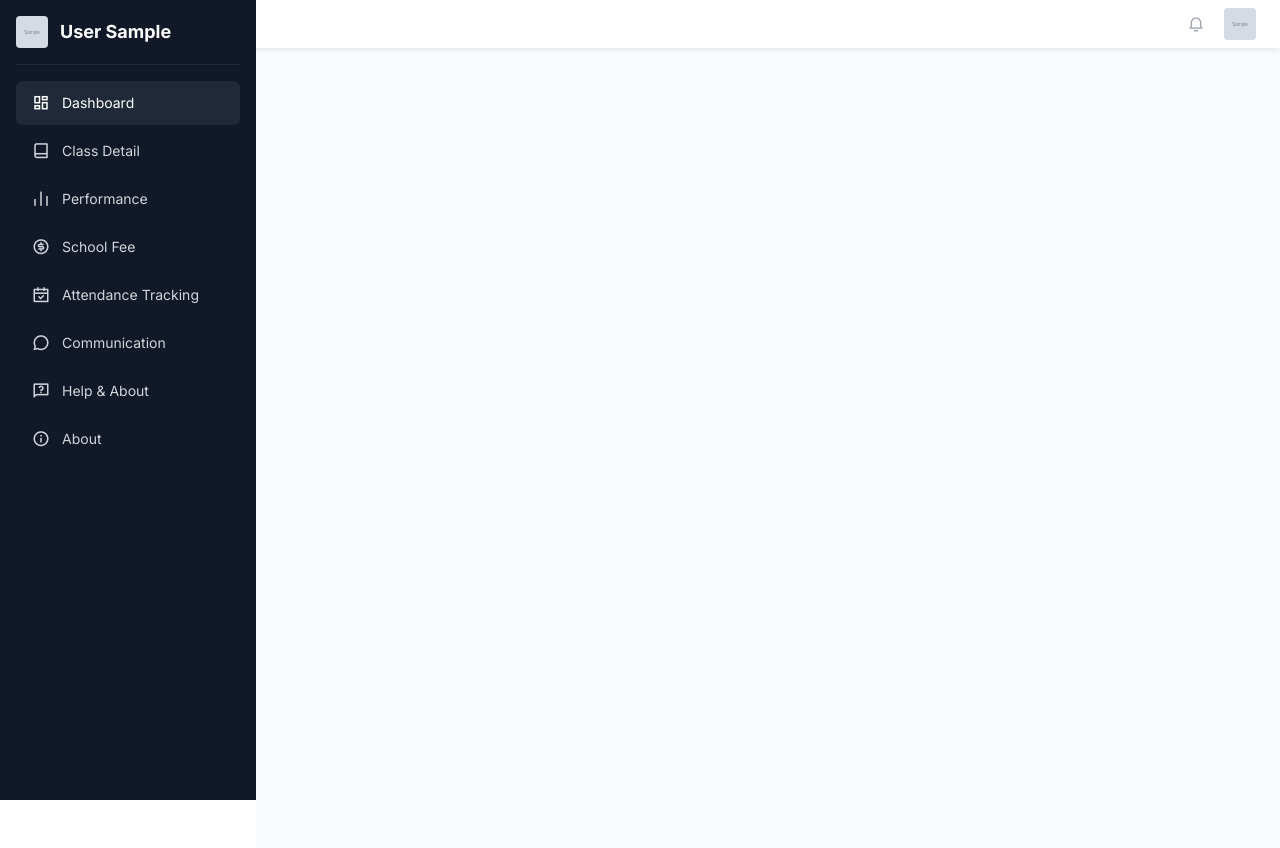
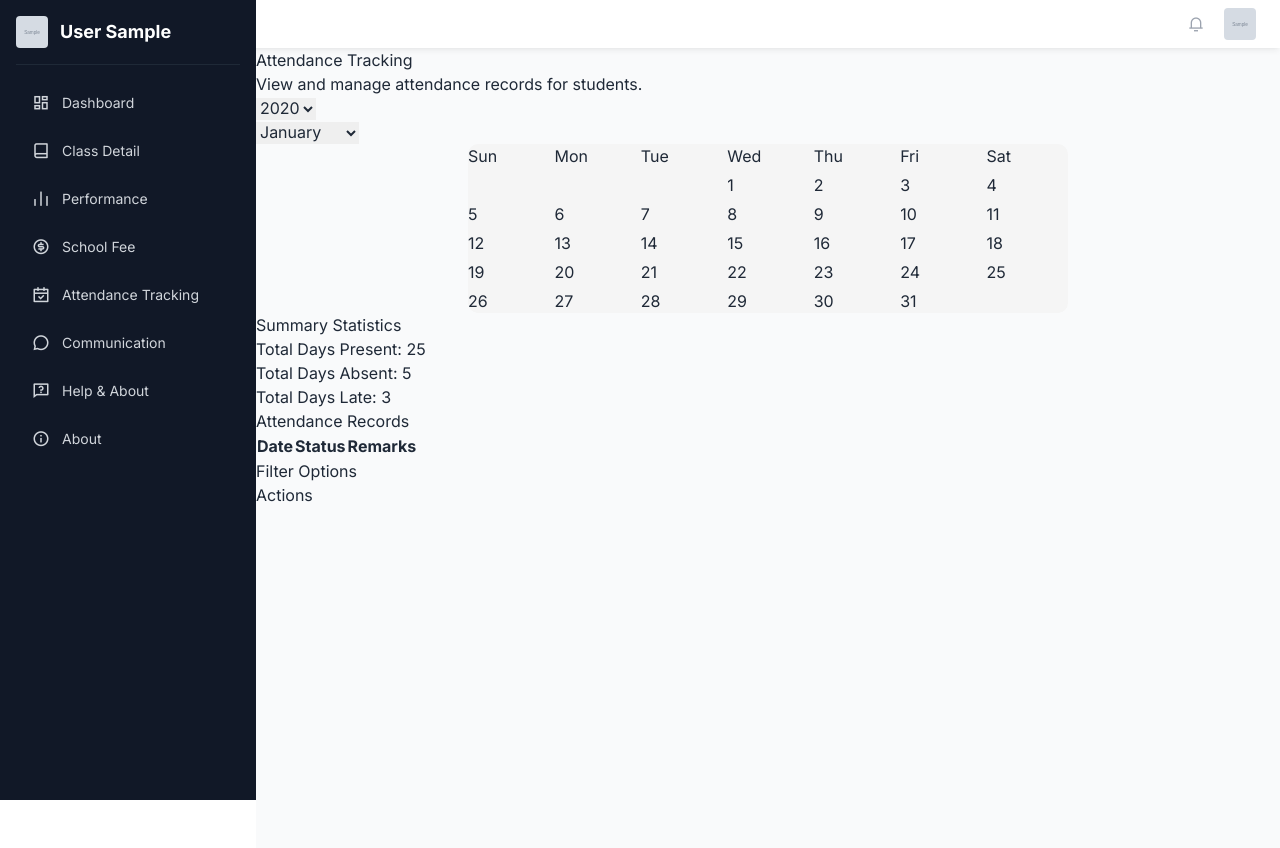
Before and after one commit to abdulrahmon2384/school_webapp, a Flask app: page /student/attendance in a window 1280 px wide. Run offline with Flask 3, Linux system fonts and the light colour scheme; a user stored in the database is signed in; tables that the repository leaves empty hold one stand-in row (values such as "Sample post"); grey boxes marked "Sample" are stand-in pictures; grey boxes labelled with a size stand in for pictures from a placeholder-image service; lists and menus that the app fills with data are empty; some libraries are stand-ins or nearby versions.

Commit message:
attendance page structure and backend done

```diff
--- a/schoolsite/app/functions/student_functions.py
+++ b/schoolsite/app/functions/student_functions.py
@@ -184,7 +184,7 @@
 
 
 def fetch_class_details(classid: str) -> tuple:
-	class_records = Class.query.filter_by(id=classid).all()[0]
+	class_records = Class.query.filter_by(id=classid).first()
 	class_details_dict = convert_class_records_to_dict(class_records)
 	teacher_about = class_records.teacher.about()
 	return class_details_dict, teacher_about
@@ -209,7 +209,7 @@
 			    (fullname, gender, round(percentage, 1)))
 
 		if len(grouped_data) == 1:
-			result[grouped_data.keys()[0]] = max(grouped_data)
+			result = grouped_data
 			return result
 
 		result['Male'] = max(grouped_data['Male'])
--- a/schoolsite/app/routes/student.py
+++ b/schoolsite/app/routes/student.py
@@ -8,6 +8,7 @@
 student_bp = Blueprint('student', __name__)
 
 school_name = "School Name"
+terms = 'third term'
 number_of_event = 3
 number_of_annoucement = 1
 table_row = 7
@@ -20,44 +21,55 @@
 @student_bp.route('/student/dashboard', methods=['GET'])
 @login_required
 def dashboard():
+	page = "Dashboard"
 	student_results = fetch_student_result(current_user.username)
 	result = columns(student_results, ['year', 'term', 'result_type'])
 	events = fetch_latest_events(number_of_event)
 	announcements = fetch_latest_announcements(number_of_annoucement)
-	res = get_total_marks(class_id=current_user.class_id, term='first term')
 	return render_template("student/index.html",
 	                       events=events,
 	                       announcements=announcements,
 	                       current_user=current_user,
 	                       school_name=school_name,
 	                       results=result,
-	                       months=calendar.month_name,
-	                       res=res)
+	                       months=calendar.month_name)
 
 
 @student_bp.route('/student/attendance', methods=['GET'])
 @login_required
 def attendance():
-	return render_template("student/attendance.html")
+	page = 'Attendance Tracking'
+	student_results = fetch_student_result(current_user.username)
+	results = columns(student_results, ['year', 'term', 'result_type'])
+	return render_template("student/attendance.html",
+	                       results=results,
+	                       months=calendar.month_name)
 
 
 @student_bp.route('/student/class', methods=['GET'])
 @login_required
 def class_():
+	page = 'Class Detail'
 	class_details, teacher = fetch_class_details(current_user.class_id)
+	top_student = get_total_marks(class_id=current_user.class_id, term=terms)
+	user_scores = get_total_marks(student_username=current_user.username)
 	return render_template("student/class.html",
 	                       class_details=class_details,
 	                       teacher=teacher,
-	                       table_row=table_row)
+	                       table_row=table_row,
+	                       top_student=top_student,
+	                       user_scores=user_scores)
 
 
 @student_bp.route('/student/performance', methods=['GET'])
 @login_required
 def performance():
+	page = "Performance"
 	return render_template("student/performance.html")
 
 
 @student_bp.route('/student/fee', methods=['GET'])
 @login_required
 def fee():
+	page = "Student Fee"
 	return render_template("student/fees.html")
--- a/schoolsite/app/static/js/script.js
+++ b/schoolsite/app/static/js/script.js
@@ -34,6 +34,8 @@
         }
     })
 })
+
+
 // end: Sidebar
 
 
--- /dev/null
+++ b/schoolsite/app/static/js/student/attendance.js
@@ -0,0 +1,102 @@
+let attendanceData = {}
+
+
+// Function to update attendance data based on selected year and month
+function updateAttendanceData() {
+	fetchAttendanceData(extractAttendanceStatus);
+	generateCalendar();
+}
+
+
+// Event listener for the year dropdown menu
+const yearSelect = document.getElementById("year-select");
+yearSelect.addEventListener("change", () => {
+	updateAttendanceData();
+});
+
+// Event listener for the month dropdown menu
+const monthSelect = document.getElementById("month-select");
+monthSelect.addEventListener("change", () => {
+	updateAttendanceData();
+});
+
+// Function to fetch attendance data from the server
+function fetchAttendanceData(dataProcessed) {
+	const year = yearSelect.value;
+	const month = monthSelect.value;
+	const user = document.getElementById('user-data').getAttribute('data-username');
+	const apiUrl = `/api/attendance?year=${year}&username=${user}&month=${month}`;
+
+	fetch(apiUrl)
+		.then(response => response.json())
+		.then(data => {
+			dataProcessed(data.attendance);
+			generateCalendar();
+		})
+		.catch(error => console.error('Error fetching data:', error));
+}
+
+// Function to extract morning_attendance and status
+function extractAttendanceStatus(apiData) {
+	attendanceData = {};
+	apiData.forEach(item => {
+		const date = item.morning_attendance;
+		const status = item.status;
+		attendanceData[date] = status;
+	});
+}
+
+
+
+
+
+// Function to generate calendar view for a specific month
+function generateCalendar() {
+const calendarElement = document.getElementById("calendar");
+const currentmonth = monthSelect.value;
+const currentYear = yearSelect.value;
+
+
+calendarElement.innerHTML = ""; // Clear previous calendar
+const daysInMonth = new Date(currentYear, currentmonth, 0).getDate();
+const firstDay = new Date(currentYear, currentmonth - 1, 1).getDay(); // Day of the week of the first day
+
+// Create header row for days of the week
+const daysOfWeek = ["Sun", "Mon", "Tue", "Wed", "Thu", "Fri", "Sat"];
+for (let day of daysOfWeek) {
+  const dayElement = document.createElement("div");
+  dayElement.classList.add("calendar-header");
+  dayElement.textContent = day;
+  calendarElement.appendChild(dayElement);
+}
+
+// Fill in empty cells before the first day of the month
+for (let i = 0; i < firstDay; i++) {
+  const emptyCell = document.createElement("div");
+  emptyCell.classList.add("calendar-day", "empty");
+  calendarElement.appendChild(emptyCell);
+}
+
+// Fill in days of the month
+for (let i = 1; i <= daysInMonth; i++) {
+  const date = `${currentYear}-${currentmonth.toString().padStart(2, "0")}-${i.toString().padStart(2, "0")}`;
+  const dayElement = document.createElement("div");
+  dayElement.classList.add("calendar-day");
+
+  if (attendanceData[date]) {
+	dayElement.classList.add(attendanceData[date]);
+  }
+
+  dayElement.textContent = i;
+  calendarElement.appendChild(dayElement);
+}
+}
+
+
+
+
+function updatePerformance() {
+	updateAttendanceData();
+}
+
+window.onload = updatePerformance;
--- a/schoolsite/app/templates/student/attendance.html
+++ b/schoolsite/app/templates/student/attendance.html
@@ -12,7 +12,127 @@
 {% include "student/navbar.html" %}
 {% endblock %}
 
+{% block style %}
+   <style>
+   .calendar {
+	 display: grid;
+	 grid-template-columns: repeat(7, 1fr);
+	 gap: 5px;
+	 width: 90%; /* Adjust as needed */
+	 max-width: 600px; /* Adjust maximum width */
+	 margin: 0 auto; /* Center horizontally */
+	 border-radius: 10px; /* Curvature */
+	 background-color: #f5f5f5; /* Background color */
+   }
 
-{% block block %}
+   .day {
+	 width: 100%; /* Occupy full width of grid cell */
+	 padding-top: 100%; /* Maintain aspect ratio for square shape */
+	 border-radius: 50%;
+	 text-align: center;
+	 line-height: 1; /* Reset line height */
+	 font-size: 1rem; /* Adjust font size */
+	 background-color: #fff; /* Initial background color */
+	 transition: background-color 0.3s ease; /* Smooth transition for background color */
+	 display: flex;
+	 align-items: center;
+	 justify-content: center;
+   }
 
+   /* Hover effect */
+   .day:hover {
+	 background-color: #e0e0e0; /* Adjust to desired color */
+   }
+
+   /* Press effect */
+   .day:active {
+	 transform: scale(0.95); /* Slight scale down on press */
+   }
+
+   .present {
+	 background-color: #4CAF50; /* Green color for present */
+   }
+
+   .absent {
+	 background-color: #FF5733; /* Red color for absent */
+   }
+   </style>
 {% endblock %}
+
+{% block content %}
+	<!-- Page Content -->
+	<div class="container" id="user-data" data-username="{{ current_user.username }}">
+
+		<h3>Attendance Tracking</h3>
+		<p>View and manage attendance records for students.</p>
+
+		<!-- Calendar View -->
+		<div >
+			<div>
+				<div>
+					<select id="year-select" class="filterSelect">
+						{% if results.get('year') %}
+							{% for year in results.get('year') %}
+								<option value="{{ year }}">{{ year }}</option>
+							{% endfor %}
+						{% endif %}
+					</select>
+				</div>
+				<div>
+				  <select id="month-select" class="filterSelect">
+					  {% for month in months[1:] %}
+						  <option value="{{ loop.index }}">{{ month }}</option>
+					  {% endfor %}
+				  </select>
+				</div>
+			</div>
+			<div class="calendar" id="calendar"></div>
+		</div>
+
+		<!-- Summary Statistics -->
+		<div class="summary">
+			<h2>Summary Statistics</h2>
+			<p>Total Days Present: <span id="days-present">25</span></p>
+			<p>Total Days Absent: <span id="days-absent">5</span></p>
+			<p>Total Days Late: <span id="days-late">3</span></p>
+			<!-- Add percentage breakdown if needed -->
+		</div>
+
+		<!-- Detailed Attendance List -->
+		<div class="attendance-list">
+			<h2>Attendance Records</h2>
+			<table>
+				<thead>
+					<tr>
+						<th>Date</th>
+						<th>Status</th>
+						<th>Remarks</th>
+						<!-- Add more columns if needed -->
+					</tr>
+				</thead>
+				<tbody>
+					<!-- Attendance records dynamically populated here -->
+					<!-- Example: <tr><td>2024-03-14</td><td>Present</td><td></td></tr> -->
+				</tbody>
+			</table>
+		</div>
+
+		<!-- Filtering Options -->
+		<div class="filters">
+			<h2>Filter Options</h2>
+			<!-- Add filtering controls here, such as date range selector, status filter, etc. -->
+			<!-- Example: <input type="date" id="start-date"><input type="date" id="end-date"> -->
+		</div>
+
+		<!-- Actions and Interactions -->
+		<div class="actions">
+			<h2>Actions</h2>
+			<!-- Add actions for marking attendance, requesting corrections, etc. -->
+			<!-- Example: <button id="mark-attendance">Mark Attendance</button> -->
+		</div>
+	</div>
+{% endblock %}
+
+{% block script %}
+		  <script src="{{ url_for('static', filename='js/student/attendance.js') }}"></script>
+{% endblock %}
--- a/schoolsite/app/templates/student/slicebar.html
+++ b/schoolsite/app/templates/student/slicebar.html
@@ -10,50 +10,50 @@
 		<span class="text-lg font-bold text-white ml-3">{{ current_user }}</span>
 	</a>
 	<ul class="mt-4">
-		<li class="mb-1 group active">
+		<li class="mb-1 group {{ 'active' if page == 'Dashboard' else '' }}">
 			<a href="/student/dashboard" class="flex items-center py-2 px-4 text-gray-300 hover:bg-gray-950 hover:text-gray-100 rounded-md group-[.active]:bg-gray-800 group-[.active]:text-white group-[.selected]:bg-gray-950 group-[.selected]:text-gray-100">
 				<i class="ri-dashboard-line mr-3 text-lg"></i>
 				<span class="text-sm">Dashboard</span>
 			</a>
 		</li>
-		<li class="mb-1 group ">
+		<li class="mb-1 group {{ 'active' if page == 'Class Detail' else '' }}">
 			<a href="/student/class" class="flex items-center py-2 px-4 text-gray-300 hover:bg-gray-950 hover:text-gray-100 rounded-md group-[.active]:bg-gray-800 group-[.active]:text-white group-[.selected]:bg-gray-950 group-[.selected]:text-gray-100">
 				<i class="ri-book-line mr-3 text-lg"></i> <!-- Icon for Class -->
 				<span class="text-sm">Class Detail</span>
 			</a>
 		</li>
-		<li class="mb-1 group ">
+		<li class="mb-1 group {{ 'active' if page == 'Performance' else '' }}">
 			<a href="/student/performance" class="flex items-center py-2 px-4 text-gray-300 hover:bg-gray-950 hover:text-gray-100 rounded-md group-[.active]:bg-gray-800 group-[.active]:text-white group-[.selected]:bg-gray-950 group-[.selected]:text-gray-100">
 				<i class="ri-bar-chart-line mr-3 text-lg"></i>
 				<span class="text-sm">Performance</span>
 			</a>
 		</li>
-		<li class="mb-1 group">
+		<li class="mb-1 group {{ 'active' if page == 'School Fee' else '' }}">
 			<a href="/student/fee" class="flex items-center py-2 px-4 text-gray-300 hover:bg-gray-950 hover:text-gray-100 rounded-md group-[.active]:bg-gray-800 group-[.active]:text-white group-[.selected]:bg-gray-950 group-[.selected]:text-gray-100">
 				<i class="ri-money-dollar-circle-line mr-3 text-lg"></i>
 				<span class="text-sm">School Fee</span>
 			</a>
 		</li>
-		<li class="mb-1 group">
+		<li class="mb-1 group {{ 'active' if page == 'Attendance Tracking' else '' }}">
 			<a href="/student/attendance" class="flex items-center py-2 px-4 text-gray-300 hover:bg-gray-950 hover:text-gray-100 rounded-md group-[.active]:bg-gray-800 group-[.active]:text-white group-[.selected]:bg-gray-950 group-[.selected]:text-gray-100">
 				<i class="ri-calendar-check-line mr-3 text-lg"></i>
 				<span class="text-sm">Attendance Tracking</span>
 			</a>
 		</li>
-		<li class="mb-1 group">
+		<li class="mb-1 group {{ 'active' if page == 'Communication' else '' }}">
 			<a href=”/communication” class="flex items-center py-2 px-4 text-gray-300 hover:bg-gray-950 hover:text-gray-100 rounded-md group-[.active]:bg-gray-800 group-[.active]:text-white group-[.selected]:bg-gray-950 group-[.selected]:text-gray-100">
 				<i class=”ri-mail-line mr-3 text-lg”></i>
 				<i class="ri-chat-3-line mr-3 text-lg"></i>
 				<span class="text-sm">Communication</span>
 			</a>
 		</li>
-		<li class="mb-1 group ">
+		<li class="mb-1 group {{ 'active' if page == 'Help' else '' }}">
 			<a href="/help" class="flex items-center py-2 px-4 text-gray-300 hover:bg-gray-950 hover:text-gray-100 rounded-md group-[.active]:bg-gray-800 group-[.active]:text-white group-[.selected]:bg-gray-950 group-[.selected]:text-gray-100">
 				<i class="ri-questionnaire-line mr-3 text-lg"></i>
 				<span class="text-sm">Help & About</span>
 			</a>
 		</li>
-		<li class="mb-1 group ">
+		<li class="mb-1 group {{ 'active' if page == 'About' else '' }}">
 			<a href="/about" class="flex items-center py-2 px-4 text-gray-300 hover:bg-gray-950 hover:text-gray-100 rounded-md group-[.active]:bg-gray-800 group-[.active]:text-white group-[.selected]:bg-gray-950 group-[.selected]:text-gray-100">
 				<i class="ri-information-line mr-3 text-lg"></i>
 				<span class="text-sm">About</span>
```
Also changed, not shown: schoolsite/app/generate_fake_data.py (+14 -13 lines), schoolsite/app/static/js/student/student.js (+0 -93 lines), schoolsite/app/templates/student/class.html (+22 -11 lines), schoolsite/app/templates/student/index.html (+2 -75 lines), 1 other file.
